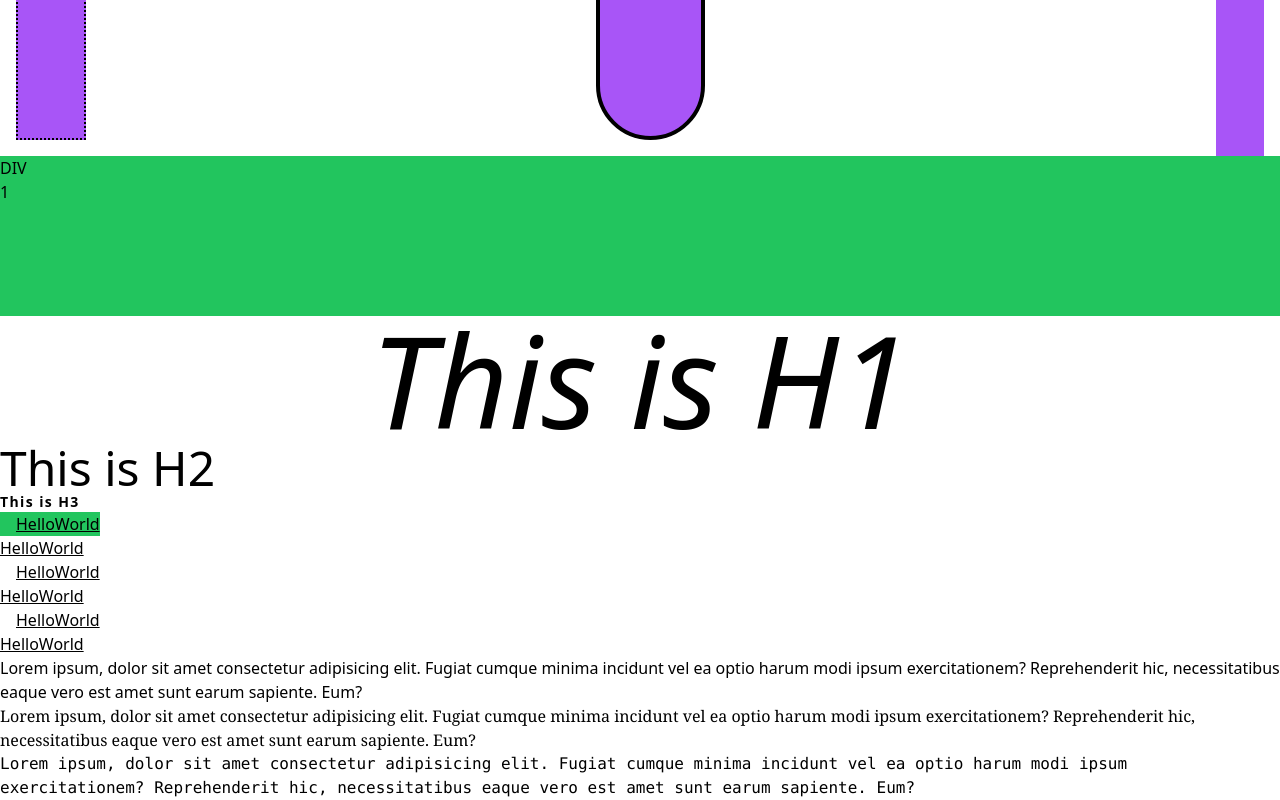
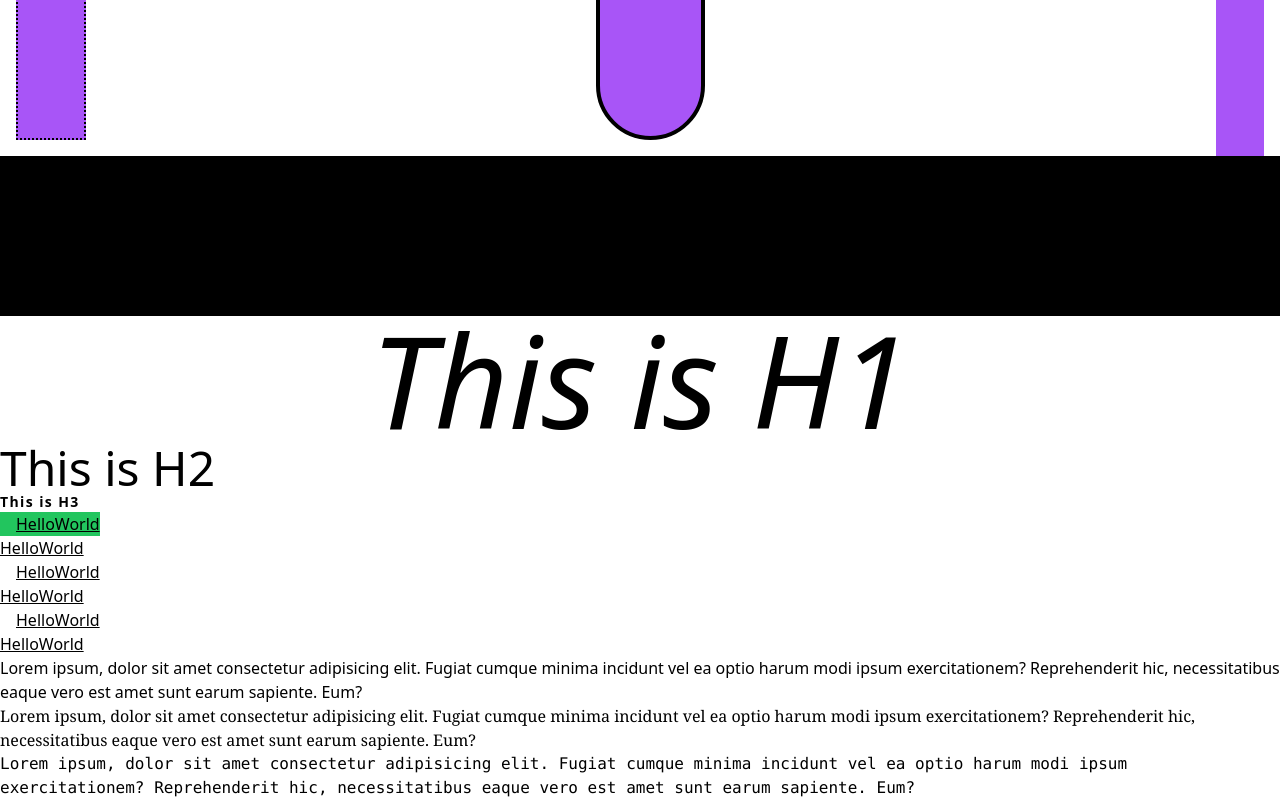
Before and after one commit to JajoriaYogesh04/CSS, a website built with Vite: page Tailwind/index.html in a window 1280 px wide. Shown: the part 1875-2675 px from the top of the page. Built offline with nearby package versions, Linux system fonts and the light colour scheme.

Commit message:
Breakpoints in Tailwind

```diff
--- a/Tailwind/index.html
+++ b/Tailwind/index.html
@@ -13,7 +13,7 @@
             <div class="bg-purple-500 m-4 px-8 border-4 border-black rounded-full">TWO</div>
             <div class="bg-purple-500 mx-4 py-8">THREE</div>
         </div>
-        <div class="bg-green-500 h-40 ">
+        <div class="bg-green-500 h-40 md:bg-pink-500 sm:bg-orange-500 lg:bg-black"  >
             <p>DIV</p>
             <p>1</p>
         </div>
```
